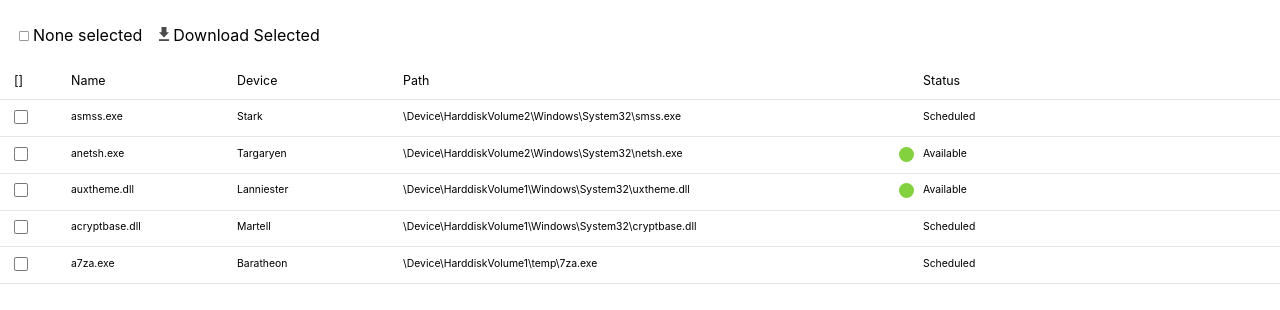
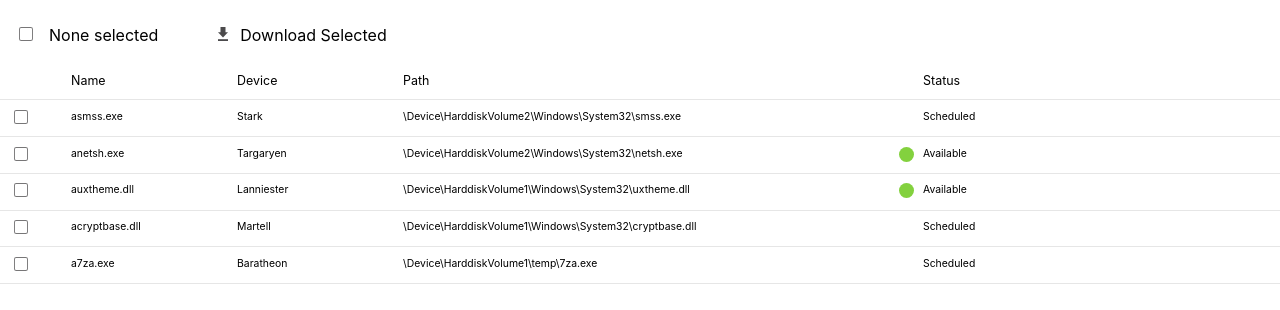
Before and after one commit to aaronpruzaniec/system-inventory, a React (Create React App) app: page / in a window 1280 px wide. Shown: the top 310 px of the page. Built offline with nearby package versions, Linux system fonts and the light colour scheme.

Commit message:
Added aria logic

```diff
--- a/src/App.js
+++ b/src/App.js
@@ -47,10 +47,13 @@ export default function App() {
   // Generate array of entries names whos status is available
   // ex. [[anetsh.exe"],["auxtheme.dll"]]
   let key = data.data
-    .map((x) => [x.status, x.name])
-    .filter((x) => x[0] == "available")
-    .map((x) => x[1]);
-  let selectLength = Object.entries(data.selected).length;
+      .map((x) => [x.status, x.name])
+      .filter((x) => x[0] == "available")
+      .map((x) => x[1]),
+    // Number of items currently selected
+    selectLength = Object.entries(data.selected).length,
+    // Number of items currently listed
+    dataLength = Object.entries(data.data).length;
 
   function invertSelection(operation) {
     // operation is either 'all' or 'none'
@@ -85,23 +88,43 @@ export default function App() {
           {/* 2. If maximum amount of selections show input on, click deselects all */}
           {/* 3. If more than 0 items are selected, but less than maximum showed neutral */}
           {selectLength == 0 ? (
-            <img src={inputOff} onClick={() => invertSelection("all")} />
-          ) : selectLength == key.length ? (
-            <img src={inputOn} onClick={() => invertSelection("none")} />
+            <img
+              src={inputOff}
+              onClick={() => invertSelection("all")}
+              role="checkbox"
+              aria-checked="false"
+              aria-labelledby="chk1-label"
+              alt="checkbox off"
+            />
+          ) : selectLength == dataLength ? (
+            <img
+              src={inputOn}
+              onClick={() => invertSelection("none")}
+              role="checkbox"
+              aria-checked="true"
+              aria-labelledby="chk1-label"
+              alt="checkbox on"
+            />
           ) : (
-            <img src={inputNeutral} />
+            <img
+              src={inputNeutral}
+              role="checkbox"
+              aria-checked="mixed"
+              aria-labelledby="chk1-label"
+              alt="checkbox mixed"
+            />
           )}
 
           {selectLength > 0 ? "Selected " + selectLength : "None selected"}
         </div>
-        <div id="" data-testid>
+        <div id="download">
           <img src={download} />
           {"Download Selected"}
         </div>
       </div>
       <div id="directory">
         <div className="row header">
-          <div className="column">[]</div>
+          <div className="column"></div>
           <div className="column">Name</div>
           <div className="column">Device</div>
           <div className="column">Path</div>
--- a/src/App.scss
+++ b/src/App.scss
@@ -22,14 +22,20 @@ html {
     display: inline;
   }
   img {
+    width: 14px;
+    height: auto;
+    padding-right: 1em;
+    display: inline-block;
+  }
+  #download img {
     width: 10px;
     height: auto;
-    padding-right: 0.25em;
+    padding-right: 0.75em;
     display: inline-block;
   }
   #invertSelection {
     padding-left: 19px;
-    padding-right: 17px;
+    padding-right: 60px;
   }
   #count {
     padding-right: 37px;
--- a/src/Components/Row/Row.js
+++ b/src/Components/Row/Row.js
@@ -24,7 +24,23 @@ const Player = ({ data, setData, name, status, device, path }) => {
       onClick={status == "available" ? handleRemove : null}
     >
       <div className="column">
-        <img src={data.selected[name] ? inputOn : inputOff} />
+        {data.selected[name] ? (
+          <img
+            src={inputOn}
+            role="checkbox"
+            aria-checked="true"
+            aria-labelledby={`label-${name}`}
+            alt="checkbox on"
+          />
+        ) : (
+          <img
+            src={inputOff}
+            role="checkbox"
+            aria-checked="false"
+            aria-labelledby={`label-${name}`}
+            alt="checkbox off"
+          />
+        )}
       </div>
       <div className="column">{name}</div>
       <div className="column">{device}</div>
```
